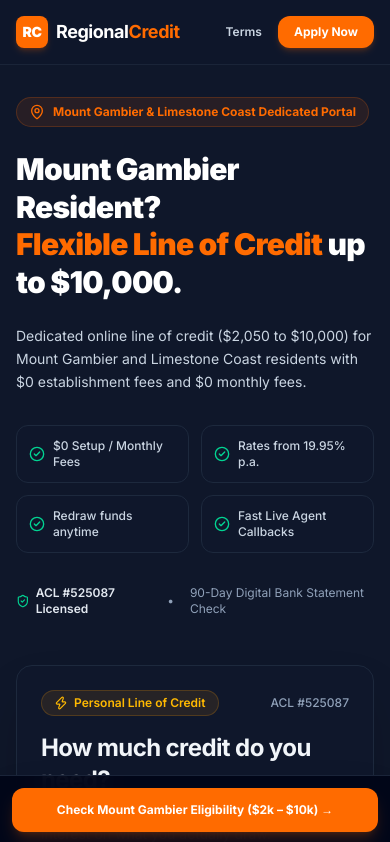
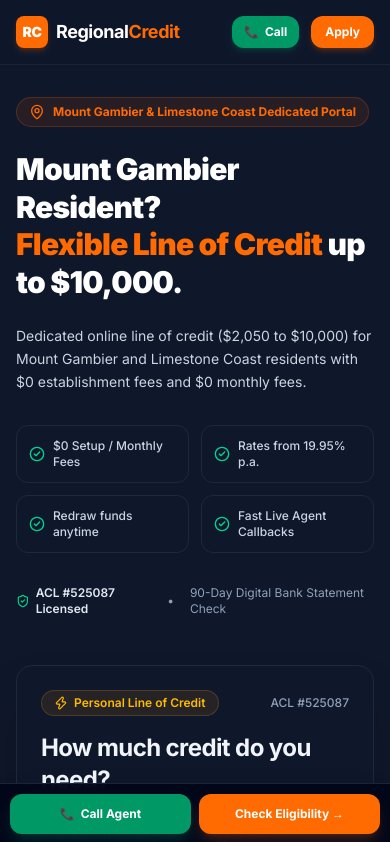
Before and after one commit to Adzy73/regionalcredit-web, a Next.js app: page / in a window 390 px wide. Shown: the top 842 px of the page. Built offline with nearby package versions, Linux system fonts and the light colour scheme; no server answers.

Commit message:
feat(cro): add direct click-to-call mobile CTAs in header and sticky bottom bar

```diff
--- a/app/layout.tsx
+++ b/app/layout.tsx
@@ -80,7 +80,7 @@
               </span>
             </a>
 
-            <nav className="flex items-center gap-4 text-xs font-semibold">
+            <nav className="flex items-center gap-3 text-xs font-semibold">
               <a href="/about" className="text-slate-300 hover:text-white transition-colors hidden sm:inline-block">
                 About
               </a>
@@ -93,17 +93,22 @@
               <a href="/contact" className="text-slate-300 hover:text-white transition-colors hidden md:inline-block">
                 Contact
               </a>
-              <a href="/terms" className="text-slate-300 hover:text-white transition-colors">
+              <a href="/terms" className="text-slate-300 hover:text-white transition-colors hidden sm:inline-block">
                 Terms
               </a>
-              <a href="/privacy" className="text-slate-300 hover:text-white transition-colors hidden sm:inline-block">
-                Privacy
+              <a
+                href="tel:0423808559"
+                className="bg-emerald-600 hover:bg-emerald-500 text-white px-3 py-2 rounded-xl transition-all font-bold flex items-center gap-1.5 shadow-md shadow-emerald-600/20"
+              >
+                <span>📞</span>
+                <span className="hidden sm:inline">Call Agent</span>
+                <span className="sm:hidden">Call</span>
               </a>
               <a
                 href="/apply"
-                className="bg-[#FF6B00] hover:bg-[#e05e00] text-white px-4 py-2 rounded-xl transition-all font-bold shadow-md shadow-orange-500/20"
+                className="bg-[#FF6B00] hover:bg-[#e05e00] text-white px-3.5 py-2 rounded-xl transition-all font-bold shadow-md shadow-orange-500/20"
               >
-                Apply Now
+                Apply
               </a>
             </nav>
           </div>
--- a/app/page.tsx
+++ b/app/page.tsx
@@ -196,12 +196,18 @@
       </section>
 
       {/* STICKY MOBILE BOTTOM ACTION BAR */}
-      <div className="lg:hidden fixed bottom-0 left-0 right-0 p-3 bg-slate-950/95 backdrop-blur-md border-t border-slate-800/90 z-50 shadow-2xl">
+      <div className="lg:hidden fixed bottom-0 left-0 right-0 p-2.5 bg-slate-950/95 backdrop-blur-md border-t border-slate-800/90 z-50 shadow-2xl flex gap-2">
+        <a
+          href="tel:0423808559"
+          className="flex-1 bg-emerald-600 hover:bg-emerald-500 text-white font-bold py-3 px-3 rounded-xl text-xs flex items-center justify-center gap-1.5 shadow-lg shadow-emerald-600/20"
+        >
+          <span>📞</span> Call Agent
+        </a>
         <button
           onClick={handleScrollToFunnel}
-          className="w-full bg-[#FF6B00] hover:bg-[#e05e00] text-white font-bold py-3.5 px-4 rounded-xl text-xs flex items-center justify-center gap-2 shadow-lg shadow-orange-500/20"
+          className="flex-1 bg-[#FF6B00] hover:bg-[#e05e00] text-white font-bold py-3 px-3 rounded-xl text-xs flex items-center justify-center gap-1.5 shadow-lg shadow-orange-500/20"
         >
-          Check {brand.targetTown} Eligibility ($2k – $10k) →
+          Check Eligibility →
         </button>
       </div>
     </div>
```
